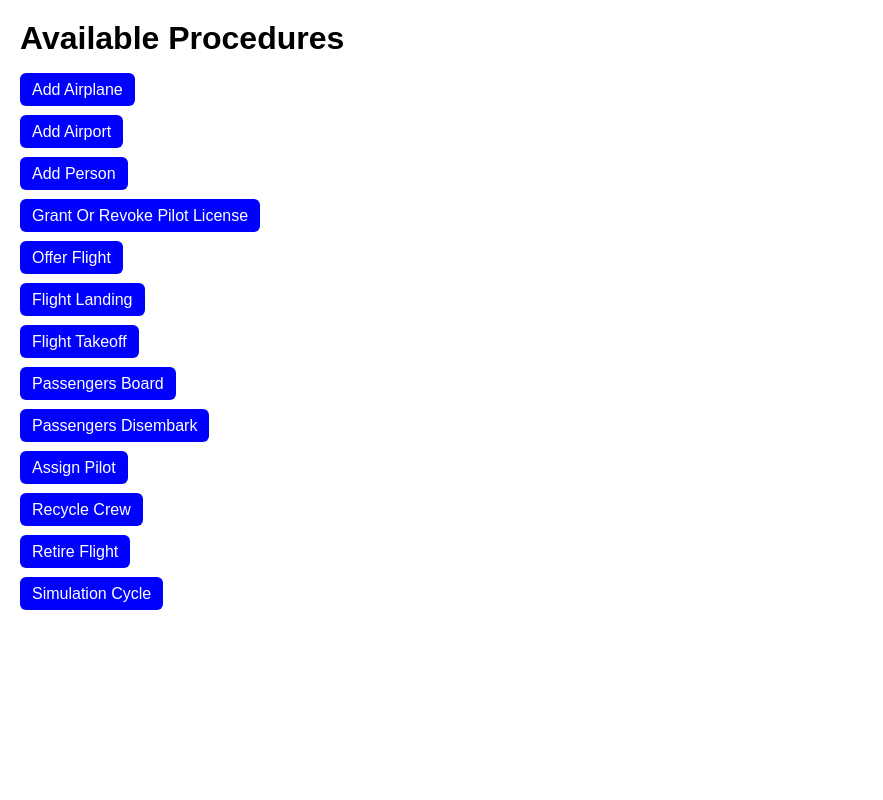
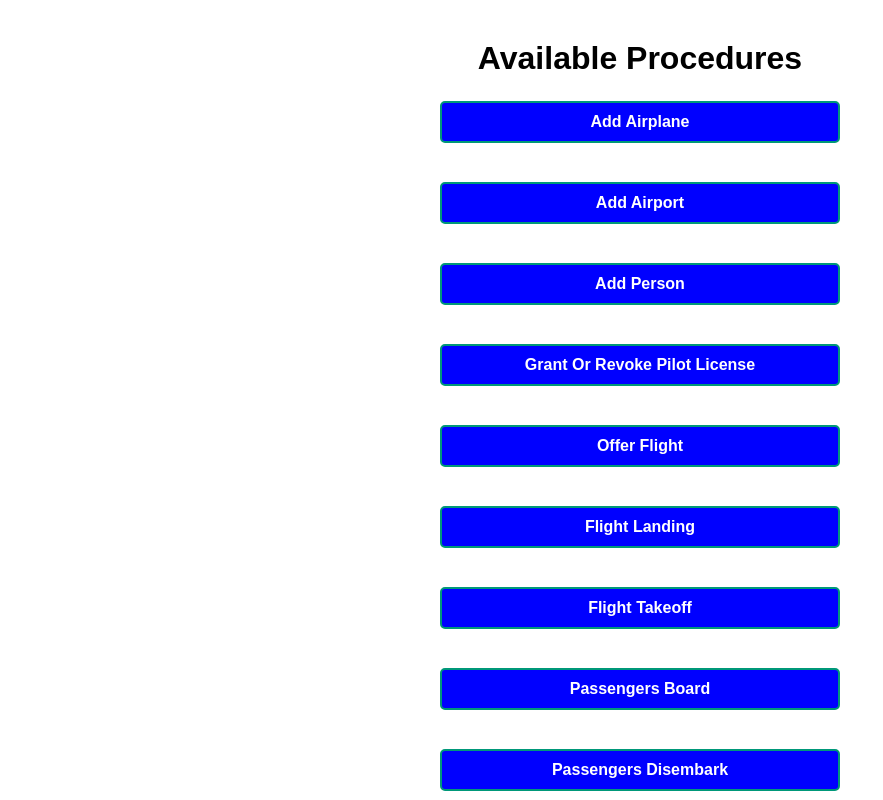
Before and after one commit to 1aryanpro/CS4400-Phase4, a SvelteKit app: page /procedures in a window 1280 px wide. Shown: the top 800 px of the page, without its empty margins (0-883 px from the left). Built offline with nearby package versions, Linux system fonts and the light colour scheme.

Commit message:
Styled tables for view and other buttons

```diff
--- a/src/routes/+page.svelte
+++ b/src/routes/+page.svelte
@@ -1,6 +1,8 @@
 <script>
 </script>
-
+<style>
+    @import './homeStyles.css';
+</style>
 <h1>Home Page</h1>
 <ul>
     <li><a href="/procedures">Procedures</a></li>
--- /dev/null
+++ b/src/routes/homeStyles.css
@@ -0,0 +1,41 @@
+body {
+    font-family: Arial, sans-serif;
+    margin: 0;
+    padding: 0;
+    background-color: #f9f9f9;
+    color: #333;
+}
+
+h1 {
+    text-align: center;
+    margin-top: 20px;
+    color: #034235;
+}
+
+ul {
+    list-style-type: none;
+    padding: 0;
+    display: flex;
+    justify-content: center;
+    gap: 20px;
+    margin-top: 20px;
+}
+
+li {
+    font-size: 18px;
+}
+
+a {
+    text-decoration: none;
+    color: #ffffff;
+    font-weight: bold;
+    padding: 10px 20px;
+    border: 2px solid #009879;
+    border-radius: 5px;
+    transition: background-color 0.3s, color 0.3s;
+}
+
+a:hover {
+    background-color: #009879;
+    color: #fff;
+}
--- a/src/routes/procedures/+page.svelte
+++ b/src/routes/procedures/+page.svelte
@@ -18,6 +18,9 @@
     ];
 </script>
 
+<style>
+    @import '../viewsStyles.css';
+</style>
 <h1>Available Procedures</h1>
 
 <ul>
--- a/src/routes/views/+page.svelte
+++ b/src/routes/views/+page.svelte
@@ -13,6 +13,9 @@
         "airport",
     ];
 </script>
+<style>
+    @import '../viewsStyles.css';
+</style>
 
 <h1>Available Views</h1>
 <ul>
--- /dev/null
+++ b/src/routes/viewsStyles.css
@@ -0,0 +1,45 @@
+body {
+    font-family: Arial, sans-serif;
+    margin: 0;
+    padding: 0;
+    background-color: #f9f9f9;
+    color: #333;
+}
+
+h1 {
+    text-align: center;
+    margin-top: 20px;
+    color: #000000;
+}
+
+ul {
+    list-style-type: none;
+    padding: 0;
+    margin: 20px auto;
+    max-width: 400px;
+    display: flex;
+    flex-direction: column;
+    gap: 15px;
+}
+
+li {
+    font-size: 18px;
+    text-align: center;
+}
+
+a {
+    text-decoration: none;
+    color: #ffffff;
+    font-weight: bold;
+    padding: 10px 20px;
+    border: 2px solid #009879;
+    border-radius: 5px;
+    transition: background-color 0.3s, color 0.3s;
+    display: block;
+    text-align: center;
+}
+
+a:hover {
+    background-color: #009879;
+    color: #fff;
+}
```
Also changed, not shown: src/routes/views/[viewName]/+page.svelte (+26 -27 lines), src/routes/views/[viewName]/tableStyles.css (added, +35 -0 lines).
